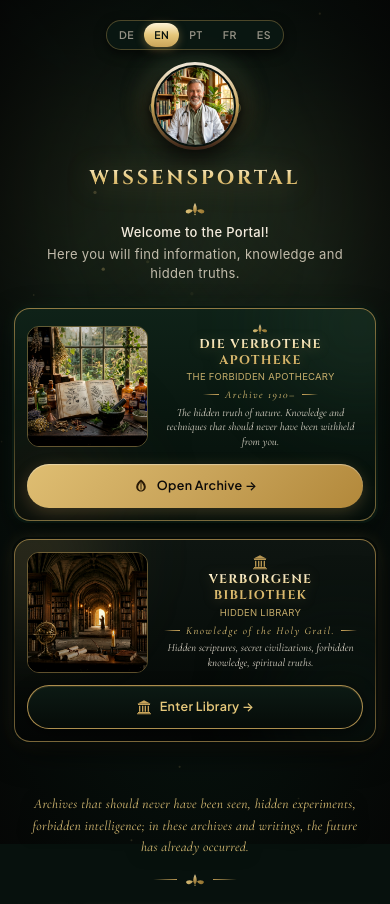
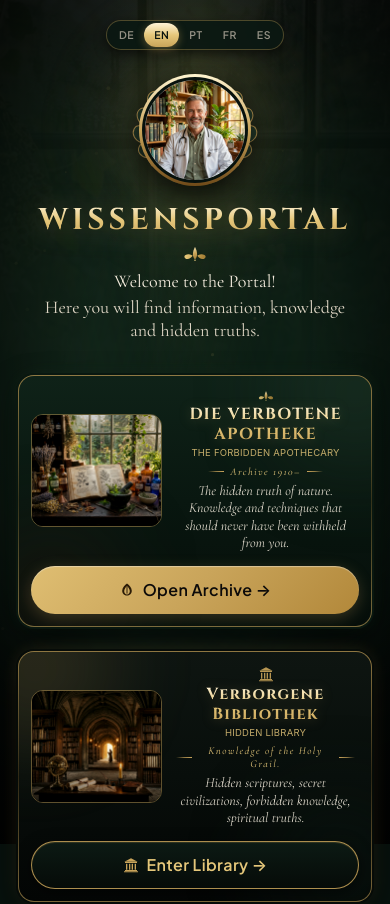
Before and after one commit to fabriciosouzasantos02-del/Portal-oline-, a React (Vite) app: page / in a window 390 px wide. Shown: the top 904 px of the page. Built offline with nearby package versions, Linux system fonts and the light colour scheme.

Commit message:
feat: align portal landing page with reference design

```diff
--- a/src/App.tsx
+++ b/src/App.tsx
@@ -10,29 +10,18 @@ import { LanguageProvider } from './context/LanguageContext';
 export default function App() {
   return (
     <LanguageProvider>
-      <div className="relative min-h-screen min-h-[100dvh] w-full bg-[#07110D] text-[#F3EBDD] overflow-x-hidden flex flex-col items-center">
-        {/* Cinematic Ambient Atmosphere */}
+      <div className="relative min-h-screen min-h-[100dvh] w-full overflow-x-hidden bg-[#07110D] text-[#F3EBDD]">
         <AmbientBackground />
 
-        {/* Main Mobile-First Bio Container */}
-        <div className="relative z-10 w-full max-w-[480px] xs:max-w-[500px] sm:max-w-[540px] mx-auto min-h-screen min-h-[100dvh] flex flex-col justify-between px-3 xs:px-3.5 sm:px-4.5 pt-[max(0.75rem,env(safe-area-inset-top))] pb-[max(1rem,env(safe-area-inset-bottom))]">
-
-          {/* Subtle Top Language Selector (Automatic device detection + manual toggle) */}
+        <div className="relative z-10 mx-auto flex min-h-screen min-h-[100dvh] w-full max-w-[960px] flex-col px-4 pb-[max(1.5rem,env(safe-area-inset-bottom))] pt-[max(0.75rem,env(safe-area-inset-top))] sm:px-8 lg:px-10">
           <LanguageSelector />
-
-          {/* Header with circular expert portrait & portal title */}
           <Header />
 
-          {/* The Two Main Destination Cards */}
-          <main className="w-full flex flex-col gap-3.5 xs:gap-4 sm:gap-4.5 my-2.5 sm:my-4">
-            {/* Destination 1: DIE VERBOTENE APOTHEKE */}
+          <main className="my-5 flex w-full flex-col gap-5 sm:my-8 sm:gap-7">
             <ApothekeCard />
-
-            {/* Destination 2: VERBORGENE BIBLIOTHEK */}
             <BibliothekCard />
           </main>
 
-          {/* Footer with Mandated Archival Quote & Horizon Vista */}
           <Footer />
         </div>
       </div>
--- a/src/components/AmbientBackground.tsx
+++ b/src/components/AmbientBackground.tsx
@@ -1,127 +1,71 @@
 import React, { useEffect, useRef } from 'react';
+import { ASSETS } from '../constants';
 
-/**
- * Atmospheric background reproduction:
- * - Deep emerald-black vignette
- * - Botanical leaf silhouettes framing the upper viewport
- * - Subtle floating gold dust particles (lightweight canvas, 60fps, low CPU)
- */
 export const AmbientBackground: React.FC = () => {
   const canvasRef = useRef<HTMLCanvasElement | null>(null);
 
   useEffect(() => {
     const canvas = canvasRef.current;
-    if (!canvas) return;
+    const ctx = canvas?.getContext('2d');
+    if (!canvas || !ctx) return;
 
-    const ctx = canvas.getContext('2d');
-    if (!ctx) return;
+    let frame = 0;
+    let width = 0;
+    let height = 0;
+    const particles = Array.from({ length: 28 }, () => ({
+      x: Math.random(),
+      y: Math.random(),
+      size: Math.random() * 1.5 + 0.5,
+      speed: Math.random() * 0.00035 + 0.0001,
+      phase: Math.random() * Math.PI * 2,
+    }));
 
-    let animationFrameId: number;
-    let width = (canvas.width = window.innerWidth);
-    let height = (canvas.height = window.innerHeight);
-
-    const handleResize = () => {
-      if (!canvas) return;
-      width = canvas.width = window.innerWidth;
-      height = canvas.height = window.innerHeight;
+    const resize = () => {
+      const ratio = Math.min(window.devicePixelRatio || 1, 2);
+      width = window.innerWidth;
+      height = document.documentElement.scrollHeight;
+      canvas.width = width * ratio;
+      canvas.height = height * ratio;
+      canvas.style.width = `${width}px`;
+      canvas.style.height = `${height}px`;
+      ctx.setTransform(ratio, 0, 0, ratio, 0, 0);
     };
-
-    window.addEventListener('resize', handleResize, { passive: true });
-
-    // Create 24 lightweight subtle golden specks
-    const particleCount = 22;
-    const particles = Array.from({ length: particleCount }, () => ({
-      x: Math.random() * width,
-      y: Math.random() * height,
-      size: Math.random() * 1.5 + 0.6,
-      speedY: -(Math.random() * 0.25 + 0.08),
-      speedX: (Math.random() - 0.5) * 0.15,
-      opacity: Math.random() * 0.4 + 0.15,
-      pulse: Math.random() * Math.PI * 2,
-    }));
 
     const render = () => {
       ctx.clearRect(0, 0, width, height);
-
-      for (let i = 0; i < particles.length; i++) {
-        const p = particles[i];
-        p.y += p.speedY;
-        p.x += p.speedX;
-        p.pulse += 0.02;
-
-        if (p.y < -10) {
-          p.y = height + 10;
-          p.x = Math.random() * width;
-        }
-
-        const currentOpacity = p.opacity + Math.sin(p.pulse) * 0.1;
-        ctx.fillStyle = `rgba(229, 199, 122, ${Math.max(0.05, currentOpacity)})`;
+      particles.forEach((particle) => {
+        particle.y -= particle.speed;
+        if (particle.y < -0.02) particle.y = 1.02;
+        particle.phase += 0.018;
+        ctx.fillStyle = `rgba(229, 199, 122, ${0.08 + Math.sin(particle.phase) * 0.04})`;
         ctx.beginPath();
-        ctx.arc(p.x, p.y, p.size, 0, Math.PI * 2);
+        ctx.arc(particle.x * width, particle.y * height, particle.size, 0, Math.PI * 2);
         ctx.fill();
-      }
-
-      animationFrameId = requestAnimationFrame(render);
+      });
+      frame = requestAnimationFrame(render);
     };
 
+    resize();
+    window.addEventListener('resize', resize, { passive: true });
+    window.addEventListener('load', resize, { once: true });
     render();
-
     return () => {
-      window.removeEventListener('resize', handleResize);
-      cancelAnimationFrame(animationFrameId);
+      cancelAnimationFrame(frame);
+      window.removeEventListener('resize', resize);
     };
   }, []);
 
   return (
-    <div className="fixed inset-0 pointer-events-none overflow-hidden z-0 w-full max-w-full h-full" aria-hidden="true">
-      {/* Base Deep Emerald / Obsidian gradient */}
+    <div className="pointer-events-none fixed inset-0 z-0 overflow-hidden bg-[#07110D]" aria-hidden="true">
       <div
-        className="absolute inset-0 bg-[#07110D]"
+        className="absolute inset-0 bg-cover bg-center opacity-25 mix-blend-screen"
+        style={{ backgroundImage: `url(${ASSETS.apothecary})` }}
       />
-
-      {/* Warm botanical and sunlight glow from top center */}
-      <div
-        className="absolute top-0 left-1/2 -translate-x-1/2 w-full max-w-3xl h-[400px] bg-radial from-[#263F2E]/40 via-[#10231A]/25 to-transparent blur-3xl pointer-events-none"
-      />
-
-      {/* Warm amber apothecary lamp glow top left */}
-      <div
-        className="absolute top-10 -left-20 w-72 h-72 bg-[#C9A45A]/10 rounded-full blur-3xl pointer-events-none"
-      />
-
-      {/* Warm library glow top right */}
-      <div
-        className="absolute top-14 -right-20 w-72 h-72 bg-[#E5C77A]/10 rounded-full blur-3xl pointer-events-none"
-      />
-
-      {/* Decorative botanical leaf corner silhouettes */}
-      <svg
-        className="absolute top-0 left-0 w-28 sm:w-44 h-28 sm:h-44 opacity-25 text-[#10231A] pointer-events-none"
-        viewBox="0 0 100 100"
-        fill="currentColor"
-      >
-        <path d="M0,0 Q30,10 40,40 Q10,30 0,0 Z" />
-        <path d="M0,20 Q45,25 60,65 Q25,45 0,20 Z" />
-        <path d="M15,0 Q25,45 65,60 Q45,25 15,0 Z" />
-      </svg>
-
-      <svg
-        className="absolute top-0 right-0 w-28 sm:w-44 h-28 sm:h-44 opacity-25 text-[#10231A] scale-x-[-1] origin-top-right pointer-events-none"
-        viewBox="0 0 100 100"
-        fill="currentColor"
-      >
-        <path d="M0,0 Q30,10 40,40 Q10,30 0,0 Z" />
-        <path d="M0,20 Q45,25 60,65 Q25,45 0,20 Z" />
-        <path d="M15,0 Q25,45 65,60 Q45,25 15,0 Z" />
-      </svg>
-
-      {/* Canvas for fine golden dust particles */}
-      <canvas ref={canvasRef} className="absolute inset-0 w-full h-full opacity-70 pointer-events-none" />
-
-      {/* Heavy cinematic vignette border */}
-      <div
-        className="absolute inset-0 bg-radial from-transparent via-[#07110D]/30 to-[#050605]/95 pointer-events-none"
-      />
+      <div className="absolute inset-0 bg-[radial-gradient(ellipse_at_50%_8%,rgba(75,91,47,.38),transparent_34%),linear-gradient(180deg,rgba(4,9,6,.46),#07110D_48%,#050806_100%)]" />
+      <div className="absolute -left-24 top-0 h-[42rem] w-72 rotate-[-14deg] rounded-full bg-[#183523]/50 blur-3xl" />
+      <div className="absolute -right-24 top-10 h-[38rem] w-72 rotate-[14deg] rounded-full bg-[#102719]/60 blur-3xl" />
+      <canvas ref={canvasRef} className="absolute inset-0 opacity-80" />
+      <div className="absolute inset-0 bg-[radial-gradient(ellipse_at_center,transparent_40%,rgba(0,0,0,.72)_100%)]" />
     </div>
   );
 };
--- a/src/components/ApothekeCard.tsx
+++ b/src/components/ApothekeCard.tsx
@@ -9,14 +9,14 @@ export const ApothekeCard: React.FC = () => {
   return (
     <article
       id="card-verbotene-apotheke"
-      className="group relative w-full rounded-2xl bg-[#091710] p-[2px] transition-transform duration-300 hover:translate-y-[-2px] max-w-full"
+      className="group relative w-full rounded-[18px] bg-[#091710] p-[2px] transition-transform duration-300 hover:translate-y-[-2px] max-w-full"
       style={{
         boxShadow: '0 12px 35px -8px rgba(0, 0, 0, 0.8), 0 0 20px -4px rgba(38, 63, 46, 0.4)'
       }}
     >
       {/* Outer dual-layer golden archival border */}
       <div className="relative w-full rounded-2xl p-[1px] bg-gradient-to-b from-[#C9A45A]/70 via-[#7A5E2A]/40 to-[#C9A45A]/60">
-        <div className="relative w-full rounded-[15px] bg-gradient-to-b from-[#0F2218] via-[#091710] to-[#060E0A] p-3 sm:p-4 overflow-hidden">
+        <div className="relative w-full overflow-hidden rounded-[15px] bg-gradient-to-b from-[#0F2218] via-[#091710] to-[#060E0A] p-3 sm:p-5 lg:p-6">
 
           {/* Subtle atmospheric ambient glow inside card */}
           <div
@@ -35,8 +35,8 @@ export const ApothekeCard: React.FC = () => {
             <div className="flex flex-row items-center gap-2.5 xs:gap-3 sm:gap-4">
 
               {/* Left: Apothecary Archive Photo */}
-              <div className="relative w-[36%] xs:w-[38%] sm:w-[40%] shrink-0 self-stretch flex items-center">
-                <div className="relative w-full aspect-square rounded-xl overflow-hidden border border-[#C9A45A]/45 shadow-[inset_0_0_12px_rgba(0,0,0,0.8)]">
+              <div className="relative w-[40%] shrink-0 self-stretch flex items-center sm:w-[48%]">
+                <div className="relative w-full aspect-[1.16/1] overflow-hidden rounded-xl border border-[#C9A45A]/45 shadow-[inset_0_0_12px_rgba(0,0,0,0.8)] sm:rounded-2xl">
                   <img
                     src={ASSETS.apothecary}
                     alt="Historisches Apotheken Archiv"
@@ -63,7 +63,7 @@ export const ApothekeCard: React.FC = () => {
                 {/* Title */}
                 <h2
                   id="apotheke-title"
-                  className="font-display font-bold text-[12.5px] xs:text-[14px] sm:text-[16px] md:text-[18px] leading-tight tracking-[0.1em] sm:tracking-[0.12em] text-transparent bg-clip-text bg-gradient-to-b from-[#FFF5DC] via-[#E5C77A] to-[#C9A45A] uppercase drop-shadow-[0_1px_6px_rgba(201,164,90,0.25)] break-words w-full px-0.5"
+                  className="w-full break-words px-0.5 font-display text-[16px] font-bold leading-tight tracking-[.08em] text-transparent bg-clip-text bg-gradient-to-b from-[#FFF5DC] via-[#E5C77A] to-[#C9A45A] drop-shadow-[0_1px_6px_rgba(201,164,90,0.25)] sm:text-[25px] sm:tracking-[.1em]"
                 >
                   {content.card1.title}
                 </h2>
@@ -81,7 +81,7 @@ export const ApothekeCard: React.FC = () => {
                 </div>
 
                 {/* Description */}
-                <p className="font-editorial italic text-[11px] xs:text-[11.5px] sm:text-[12.5px] md:text-[13px] leading-[1.35] sm:leading-[1.4] text-[#F3EBDD]/90 px-0.5 break-words">
+                <p className="break-words px-0.5 font-editorial text-[14px] italic leading-[1.25] text-[#F3EBDD]/90 sm:text-[20px] sm:leading-[1.35]">
                   {content.card1.description}
                 </p>
 
@@ -96,7 +96,7 @@ export const ApothekeCard: React.FC = () => {
                 href={CONTENT.card1.url}
                 target="_blank"
                 rel="noopener noreferrer"
-                className="relative inline-flex items-center justify-center gap-2 w-full px-4 py-2.5 sm:py-3 rounded-full gold-button-gradient text-[#1a1104] font-semibold text-[12.5px] xs:text-[13.5px] sm:text-[14.5px] tracking-wide transition-all duration-300 hover:brightness-110 active:scale-[0.98] shadow-[0_4px_16px_rgba(201,164,90,0.35)] cursor-pointer group/btn overflow-hidden min-h-[44px]"
+                className="relative inline-flex min-h-[48px] w-full items-center justify-center gap-2 overflow-hidden rounded-full gold-button-gradient px-4 py-2.5 text-center text-[16px] font-semibold tracking-wide text-[#1a1104] shadow-[0_4px_16px_rgba(201,164,90,.35)] transition-all duration-300 hover:brightness-110 active:scale-[.98] sm:min-h-[60px] sm:text-[22px]"
               >
                 {/* Button sheen animation */}
                 <span
--- a/src/components/BibliothekCard.tsx
+++ b/src/components/BibliothekCard.tsx
@@ -9,14 +9,14 @@ export const BibliothekCard: React.FC = () => {
   return (
     <article
       id="card-verborgene-bibliothek"
-      className="group relative w-full rounded-2xl bg-[#060B08] p-[2px] transition-transform duration-300 hover:translate-y-[-2px] max-w-full"
+      className="group relative w-full rounded-[18px] bg-[#060B08] p-[2px] transition-transform duration-300 hover:translate-y-[-2px] max-w-full"
       style={{
         boxShadow: '0 12px 35px -8px rgba(0, 0, 0, 0.85), 0 0 20px -4px rgba(201, 164, 90, 0.2)'
       }}
     >
       {/* Outer dual-layer golden archival border */}
       <div className="relative w-full rounded-2xl p-[1px] bg-gradient-to-b from-[#C9A45A]/70 via-[#6E5528]/40 to-[#C9A45A]/60">
-        <div className="relative w-full rounded-[15px] bg-gradient-to-b from-[#0E1511] via-[#080E0B] to-[#040605] p-3 sm:p-4 overflow-hidden">
+        <div className="relative w-full overflow-hidden rounded-[15px] bg-gradient-to-b from-[#0E1511] via-[#080E0B] to-[#040605] p-3 sm:p-5 lg:p-6">
 
           {/* Subtle atmospheric ambient glow inside card */}
           <div
@@ -35,8 +35,8 @@ export const BibliothekCard: React.FC = () => {
             <div className="flex flex-row items-center gap-2.5 xs:gap-3 sm:gap-4">
 
               {/* Left: Ancient Library Archive Photo */}
-              <div className="relative w-[36%] xs:w-[38%] sm:w-[40%] shrink-0 self-stretch flex items-center">
-                <div className="relative w-full aspect-square rounded-xl overflow-hidden border border-[#C9A45A]/45 shadow-[inset_0_0_12px_rgba(0,0,0,0.8)]">
+              <div className="relative w-[40%] shrink-0 self-stretch flex items-center sm:w-[48%]">
+                <div className="relative w-full aspect-[1.16/1] overflow-hidden rounded-xl border border-[#C9A45A]/45 shadow-[inset_0_0_12px_rgba(0,0,0,0.8)] sm:rounded-2xl">
                   <img
                     src={ASSETS.library}
                     alt="Verborgene Bibliothek und alte Manuskripte"
@@ -63,7 +63,7 @@ export const BibliothekCard: React.FC = () => {
                 {/* Title */}
                 <h2
                   id="bibliothek-title"
-                  className="font-display font-bold text-[12.5px] xs:text-[14px] sm:text-[16px] md:text-[18px] leading-tight tracking-[0.1em] sm:tracking-[0.12em] text-transparent bg-clip-text bg-gradient-to-b from-[#FFF5DC] via-[#E5C77A] to-[#C9A45A] uppercase drop-shadow-[0_1px_6px_rgba(201,164,90,0.25)] break-words w-full px-0.5"
+                  className="w-full break-words px-0.5 font-display text-[16px] font-bold leading-tight tracking-[.08em] text-transparent bg-clip-text bg-gradient-to-b from-[#FFF5DC] via-[#E5C77A] to-[#C9A45A] drop-shadow-[0_1px_6px_rgba(201,164,90,0.25)] sm:text-[25px] sm:tracking-[.1em]"
                 >
                   {content.card2.title}
                 </h2>
@@ -81,7 +81,7 @@ export const BibliothekCard: React.FC = () => {
                 </div>
 
                 {/* Description */}
-                <p className="font-editorial italic text-[11px] xs:text-[11.5px] sm:text-[12.5px] md:text-[13px] leading-[1.35] sm:leading-[1.4] text-[#F3EBDD]/90 px-0.5 break-words">
+                <p className="break-words px-0.5 font-editorial text-[14px] italic leading-[1.25] text-[#F3EBDD]/90 sm:text-[20px] sm:leading-[1.35]">
                   {content.card2.description}
                 </p>
 
@@ -96,7 +96,7 @@ export const BibliothekCard: React.FC = () => {
                 href={CONTENT.card2.url}
                 target="_blank"
                 rel="noopener noreferrer"
-                className="relative inline-flex items-center justify-center gap-2 w-full px-4 py-2.5 sm:py-3 rounded-full dark-button-gradient border border-[#C9A45A]/85 text-[#E5C77A] font-semibold text-[12.5px] xs:text-[13.5px] sm:text-[14.5px] tracking-wide transition-all duration-300 hover:border-[#F3EBDD] hover:text-[#FFF5DC] hover:shadow-[0_0_18px_rgba(201,164,90,0.4)] active:scale-[0.98] cursor-pointer group/btn overflow-hidden min-h-[44px]"
+                className="relative inline-flex min-h-[48px] w-full items-center justify-center gap-2 overflow-hidden rounded-full border border-[#C9A45A]/85 dark-button-gradient px-4 py-2.5 text-center text-[16px] font-semibold tracking-wide text-[#E5C77A] transition-all duration-300 hover:border-[#F3EBDD] hover:text-[#FFF5DC] hover:shadow-[0_0_18px_rgba(201,164,90,.4)] active:scale-[.98] sm:min-h-[60px] sm:text-[22px]"
               >
                 {/* Subtle sheen sweep */}
                 <span
--- a/src/components/Footer.tsx
+++ b/src/components/Footer.tsx
@@ -7,10 +7,10 @@ export const Footer: React.FC = () => {
   const { content } = useLanguage();
 
   return (
-    <footer id="wissensportal-footer" className="relative w-full pt-6 sm:pt-10 pb-2 mt-4 sm:mt-6 overflow-hidden select-none max-w-full">
+    <footer id="wissensportal-footer" className="relative mt-5 w-full max-w-full select-none overflow-hidden pb-2 pt-6 sm:mt-8 sm:pt-10">
       {/* Central Philosophical Archival Quote */}
       <div className="relative w-full max-w-sm sm:max-w-md md:max-w-lg mx-auto px-4 text-center z-10">
-        <blockquote className="font-editorial italic text-[13.5px] xs:text-[14.5px] sm:text-[16px] md:text-[17px] leading-[1.6] sm:leading-[1.7] text-[#E5C77A]/95 drop-shadow-[0_2px_8px_rgba(0,0,0,0.8)] font-normal tracking-wide break-words">
+        <blockquote className="break-words font-editorial text-[17px] font-normal italic leading-[1.35] tracking-wide text-[#E5C77A]/95 drop-shadow-[0_2px_8px_rgba(0,0,0,.8)] sm:text-[23px] sm:leading-[1.45]">
           <p className="mb-0">
             {content.footer.quote}
           </p>
@@ -25,7 +25,7 @@ export const Footer: React.FC = () => {
       </div>
 
       {/* Cinematic Golden Sunrise Valley Horizon at the bottom */}
-      <div className="relative w-full mt-2 sm:mt-3 aspect-[16/8] xs:aspect-[16/7] sm:aspect-[16/6] max-h-[190px] sm:max-h-[240px] overflow-hidden rounded-b-xl">
+      <div className="relative mt-3 aspect-[16/7] w-full max-h-[280px] overflow-hidden rounded-b-xl sm:mt-5 sm:aspect-[16/5.5]">
         {/* Soft top gradient to blend landscape smoothly into page background */}
         <div
           className="absolute inset-x-0 top-0 h-14 sm:h-20 bg-gradient-to-b from-[#07110D] via-[#07110D]/75 to-transparent z-[2] pointer-events-none"
--- a/src/components/Header.tsx
+++ b/src/components/Header.tsx
@@ -7,75 +7,30 @@ export const Header: React.FC = () => {
   const { content } = useLanguage();
 
   return (
-    <header id="wissensportal-header" className="relative flex flex-col items-center text-center pt-2 sm:pt-6 pb-3 px-2 sm:px-4 select-none w-full max-w-full">
-      {/* Botanical laurel / wreath glow backdrop */}
-      <div className="relative mb-3 group">
-        {/* Ambient halo behind avatar */}
-        <div
-          className="absolute -inset-2.5 sm:-inset-3 rounded-full bg-gradient-to-b from-[#263F2E] via-[#C9A45A]/25 to-transparent blur-md pointer-events-none opacity-80"
-          aria-hidden="true"
-        />
-
-        {/* Laurel wreath leaves SVG framing the avatar */}
-        <svg
-          className="absolute -inset-3 sm:-inset-4 w-[calc(100%+24px)] sm:w-[calc(100%+32px)] h-[calc(100%+24px)] sm:h-[calc(100%+32px)] pointer-events-none text-[#263F2E] filter drop-shadow-[0_2px_4px_rgba(0,0,0,0.8)]"
-          viewBox="0 0 120 120"
-          fill="none"
-          xmlns="http://www.w3.org/2000/svg"
-        >
-          {/* Left laurel branch */}
-          <path d="M26 88C18 76 16 60 22 46C24 42 27 38 31 34" stroke="#C9A45A" strokeWidth="1" strokeOpacity="0.4" strokeLinecap="round" />
-          <path d="M18 70C12 68 10 63 12 59C14 55 19 56 22 62" fill="#2E4D38" stroke="#C9A45A" strokeWidth="0.8" strokeOpacity="0.6" />
-          <path d="M22 82C17 81 14 77 16 73C18 69 23 70 25 76" fill="#263F2E" stroke="#C9A45A" strokeWidth="0.8" strokeOpacity="0.6" />
-          <path d="M19 56C14 53 13 47 16 44C19 41 24 43 25 50" fill="#2E4D38" stroke="#C9A45A" strokeWidth="0.8" strokeOpacity="0.6" />
-          <path d="M25 43C21 38 22 32 26 30C30 28 34 32 33 38" fill="#263F2E" stroke="#C9A45A" strokeWidth="0.8" strokeOpacity="0.6" />
-
-          {/* Right laurel branch */}
-          <path d="M94 88C102 76 104 60 98 46C96 42 93 38 89 34" stroke="#C9A45A" strokeWidth="1" strokeOpacity="0.4" strokeLinecap="round" />
-          <path d="M102 70C108 68 110 63 108 59C106 55 101 56 98 62" fill="#2E4D38" stroke="#C9A45A" strokeWidth="0.8" strokeOpacity="0.6" />
-          <path d="M98 82C103 81 106 77 104 73C102 69 97 70 95 76" fill="#263F2E" stroke="#C9A45A" strokeWidth="0.8" strokeOpacity="0.6" />
-          <path d="M101 56C106 53 107 47 104 44C101 41 96 43 95 50" fill="#2E4D38" stroke="#C9A45A" strokeWidth="0.8" strokeOpacity="0.6" />
-          <path d="M95 43C99 38 98 32 94 30C90 28 86 32 87 38" fill="#263F2E" stroke="#C9A45A" strokeWidth="0.8" strokeOpacity="0.6" />
+    <header id="wissensportal-header" className="relative flex w-full flex-col items-center px-2 pb-3 pt-5 text-center sm:pb-5 sm:pt-8">
+      <div className="relative mb-4 sm:mb-5">
+        <div className="absolute -inset-5 rounded-full bg-[#C9A45A]/20 blur-2xl" aria-hidden="true" />
+        <svg className="pointer-events-none absolute -inset-5 h-[calc(100%+40px)] w-[calc(100%+40px)] text-[#C9A45A] opacity-90" viewBox="0 0 120 120" fill="none" aria-hidden="true">
+          <path d="M26 88C16 73 16 55 31 34M94 88C104 73 104 55 89 34" stroke="currentColor" strokeWidth="1.3" strokeOpacity=".65" strokeLinecap="round" />
+          <path d="M18 70C12 68 10 63 12 59C14 55 19 56 22 62M22 82C17 81 14 77 16 73C18 69 23 70 25 76M19 56C14 53 13 47 16 44C19 41 24 43 25 50M25 43C21 38 22 32 26 30C30 28 34 32 33 38" fill="#263F2E" stroke="currentColor" strokeWidth=".8" />
+          <path d="M102 70C108 68 110 63 108 59C106 55 101 56 98 62M98 82C103 81 106 77 104 73C102 69 97 70 95 76M101 56C106 53 107 47 104 44C101 41 96 43 95 50M95 43C99 38 98 32 94 30C90 28 86 32 87 38" fill="#263F2E" stroke="currentColor" strokeWidth=".8" />
         </svg>
-
-        {/* Circular frame with double gold ring */}
-        <div className="relative w-22 h-22 xs:w-24 xs:h-24 sm:w-28 sm:h-28 md:w-32 md:h-32 rounded-full p-[3px] bg-gradient-to-b from-[#F3EBDD] via-[#C9A45A] to-[#382116] shadow-[0_8px_25px_rgba(0,0,0,0.85)]">
-          <div className="w-full h-full rounded-full p-[2px] bg-[#07110D]">
-            <img
-              src={ASSETS.avatar}
-              alt="Wissensportal Experte"
-              referrerPolicy="no-referrer"
-              className="w-full h-full object-cover rounded-full filter contrast-[1.03] brightness-[1.02]"
-              loading="eager"
-            />
+        <div className="relative h-28 w-28 rounded-full bg-gradient-to-b from-[#FFF4D0] via-[#C9A45A] to-[#6F4A19] p-[3px] shadow-[0_10px_30px_rgba(0,0,0,.85)] sm:h-36 sm:w-36">
+          <div className="h-full w-full rounded-full bg-[#07110D] p-[3px]">
+            <img src={ASSETS.avatar} alt="Wissensportal Experte" className="h-full w-full rounded-full object-cover object-center" loading="eager" />
           </div>
         </div>
       </div>
 
-      {/* Main Brand Title */}
-      <h1
-        id="portal-title"
-        className="font-display text-xl xs:text-2xl sm:text-3xl md:text-4xl font-bold tracking-[0.14em] sm:tracking-[0.2em] text-transparent bg-clip-text bg-gradient-to-b from-[#FFF5DC] via-[#E5C77A] to-[#C9A45A] drop-shadow-[0_2px_14px_rgba(201,164,90,0.35)] mt-0.5 mb-1.5 break-words w-full px-1"
-      >
+      <h1 id="portal-title" className="w-full font-display text-3xl font-bold tracking-[.13em] text-transparent bg-clip-text bg-gradient-to-b from-[#FFF5DC] via-[#E5C77A] to-[#C9A45A] drop-shadow-[0_2px_14px_rgba(201,164,90,.35)] sm:text-5xl sm:tracking-[.18em]">
         {content.header.title}
       </h1>
-
-      {/* Small botanical gold motif */}
-      <div className="flex items-center justify-center my-1 opacity-95">
-        <GoldBotanicalMotif className="w-6 h-3.5 sm:w-8 sm:h-4.5 text-[#C9A45A]" />
+      <div className="my-2 flex items-center justify-center">
+        <GoldBotanicalMotif className="h-4 w-9 text-[#C9A45A] sm:h-5 sm:w-12" />
       </div>
-
-      {/* Subtitle / Portal Greeting */}
-      <div
-        id="portal-subtitle"
-        className="text-[#F3EBDD]/90 text-[13px] xs:text-[14px] sm:text-[15.5px] font-normal leading-relaxed w-full max-w-sm sm:max-w-md mx-auto mt-0.5 px-2 font-sans tracking-wide break-words"
-      >
-        <span className="block font-medium text-[#F3EBDD] mb-0.5 text-center">
-          {content.header.welcome}
-        </span>
-        <p className="text-[#E0D7C6]/85 text-center leading-normal">
-          {content.header.subtitle}
-        </p>
+      <div id="portal-subtitle" className="max-w-[680px] px-2 font-editorial text-[18px] leading-tight text-[#F3EBDD] sm:text-[25px] sm:leading-snug">
+        <span className="block">{content.header.welcome}</span>
+        <p className="mt-1 text-[#E0D7C6]">{content.header.subtitle}</p>
       </div>
     </header>
   );
```
